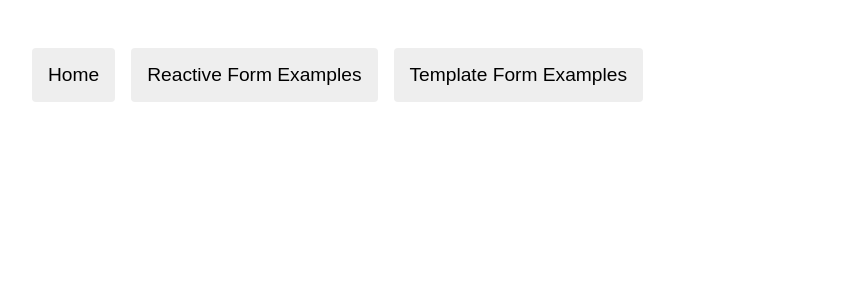
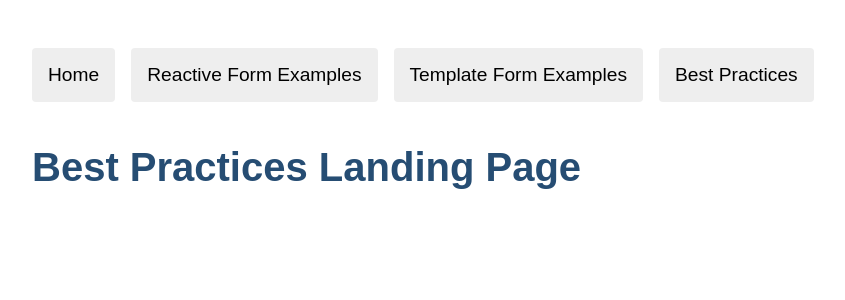
Before and after one commit to tn-teamrg/lazy-loading-modules-with-nested-routes, an Angular app: page /best-practices in a window 1280 px wide. Before the commit this address led to /. Shown: the top 300 px of the page, without its empty margins (108-953 px from the left). Built offline with nearby package versions, Linux system fonts and the light colour scheme.

Commit message:
add best practices module

```diff
--- a/src/app/app-routing.module.ts
+++ b/src/app/app-routing.module.ts
@@ -3,7 +3,8 @@ import { RouterModule, Routes } from '@angular/router';
 
 const routes: Routes = [
   { path: 'reactive-form-examples', loadChildren: () => import('./reactive-form-examples/reactive-form-examples.module').then(m => m.ReactiveFormExamplesModule) },
-  { path: 'template-form-examples', loadChildren: () => import('./template-form-examples/template-form-examples.module').then(m => m.TemplateFormExamplesModule) }
+  { path: 'template-form-examples', loadChildren: () => import('./template-form-examples/template-form-examples.module').then(m => m.TemplateFormExamplesModule) },
+  { path: 'best-practices', loadChildren: () => import('./best-practices/best-practices.module').then(m => m.BestPracticesModule) }
 ];
 
 @NgModule({
--- a/src/app/app.component.html
+++ b/src/app/app.component.html
@@ -3,6 +3,7 @@
   <button type="button" routerLink="/">Home</button>
   <button type="button" routerLink="/reactive-form-examples">Reactive Form Examples</button>
   <button type="button" routerLink="/template-form-examples">Template Form Examples</button>
+  <button type="button" routerLink="/best-practices">Best Practices</button>
 </nav>
 
 <router-outlet></router-outlet>
--- a/src/app/app.module.ts
+++ b/src/app/app.module.ts
@@ -4,7 +4,7 @@ import { BrowserModule } from '@angular/platform-browser';
 import { AppRoutingModule } from './app-routing.module';
 import { AppComponent } from './app.component';
 
-import { ReactiveFormsModule } from '@angular/forms';
+import { FormsModule, ReactiveFormsModule } from '@angular/forms';
 
 @NgModule({
   declarations: [
@@ -13,7 +13,8 @@ import { ReactiveFormsModule } from '@angular/forms';
   imports: [
     BrowserModule,
     AppRoutingModule,
-    ReactiveFormsModule
+    ReactiveFormsModule,
+    FormsModule
   ],
   providers: [],
   bootstrap: [AppComponent]
--- /dev/null
+++ b/src/app/best-practices/best-practices-routing.module.ts
@@ -0,0 +1,11 @@
+import { NgModule } from '@angular/core';
+import { RouterModule, Routes } from '@angular/router';
+import { BestPracticesComponent } from './best-practices.component';
+
+const routes: Routes = [{ path: '', component: BestPracticesComponent }];
+
+@NgModule({
+  imports: [RouterModule.forChild(routes)],
+  exports: [RouterModule]
+})
+export class BestPracticesRoutingModule { }
--- /dev/null
+++ b/src/app/best-practices/best-practices.component.html
@@ -0,0 +1 @@
+<h1>Best Practices Landing Page</h1>
--- /dev/null
+++ b/src/app/best-practices/best-practices.component.ts
@@ -0,0 +1,15 @@
+import { Component, OnInit } from '@angular/core';
+
+@Component({
+  selector: 'app-best-practices',
+  templateUrl: './best-practices.component.html',
+  styleUrls: ['./best-practices.component.css']
+})
+export class BestPracticesComponent implements OnInit {
+
+  constructor() { }
+
+  ngOnInit(): void {
+  }
+
+}
```
Also changed, not shown: src/app/best-practices/best-practices.module.ts (added, +17 -0 lines), src/app/best-practices/best-practices.component.css (added).
